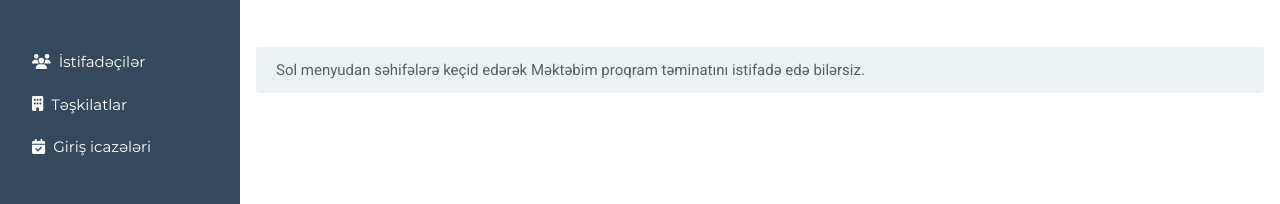
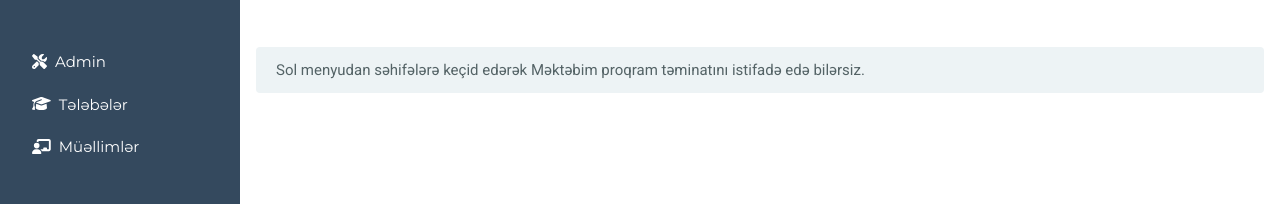
Before and after one commit to rasulzeynal/mektebim, a React (Create React App) app: page / in a window 1280 px wide. Shown: the part 153-357 px from the top of the page. Built offline with nearby package versions, Linux system fonts and the light colour scheme.

Commit message:
logo updated

```diff
--- a/package.json
+++ b/package.json
@@ -3,8 +3,9 @@
   "version": "0.1.0",
   "private": true,
   "dependencies": {
+    "@fortawesome/fontawesome-free": "^6.1.0",
     "@fortawesome/fontawesome-svg-core": "^1.3.0",
-    "@fortawesome/free-solid-svg-icons": "^6.0.0",
+    "@fortawesome/free-solid-svg-icons": "^6.1.0",
     "@fortawesome/react-fontawesome": "^0.1.17",
     "@testing-library/jest-dom": "^5.16.2",
     "@testing-library/react": "^12.1.4",
--- a/src/components/common/SideBar.js
+++ b/src/components/common/SideBar.js
@@ -3,9 +3,9 @@ import {HashRouter,NavLink} from "react-router-dom";
 import {Nav, NavItem} from 'reactstrap';
 import {FontAwesomeIcon} from '@fortawesome/react-fontawesome';
 import {
-  faUsers, faBuilding, faCalendarCheck,
+  faGraduationCap, faScrewdriverWrench,faChalkboardUser
 } from '@fortawesome/free-solid-svg-icons';
-import logo from "../../assets/img/edu.png"
+import logo from "../../assets/img/edu.png";
 
 
 
@@ -23,17 +23,17 @@ class SideBar extends React.Component {
             <Nav vertical className="list-unstyled p-3 mt-3 flex-column">
                 <NavItem>
                   <NavLink exact className="nav-link" to="/users">
-                    <FontAwesomeIcon icon={faUsers} className="mr-2"/>İstifadəçilər
+                    <FontAwesomeIcon icon={faScrewdriverWrench} className="mr-2"/>Admin
                   </NavLink>
                 </NavItem>
                 <NavItem>
                   <NavLink exact className="nav-link" to="/organizations">
-                    <FontAwesomeIcon icon={faBuilding} className="mr-2"/>Təşkilatlar
+                  <FontAwesomeIcon icon={faGraduationCap}  className='mr-2'/>Tələbələr
                   </NavLink>
                 </NavItem>
                 <NavItem>
                   <NavLink exact className="nav-link" to="/countries">
-                    <FontAwesomeIcon icon={faCalendarCheck} className="mr-2"/>Giriş icazələri
+                    <FontAwesomeIcon icon={faChalkboardUser} className="mr-2"/>Müəllimlər
                   </NavLink>
                 </NavItem>
             </Nav>
```
Also changed, not shown: 1 other file (tests, documents, lock files or other folders).
